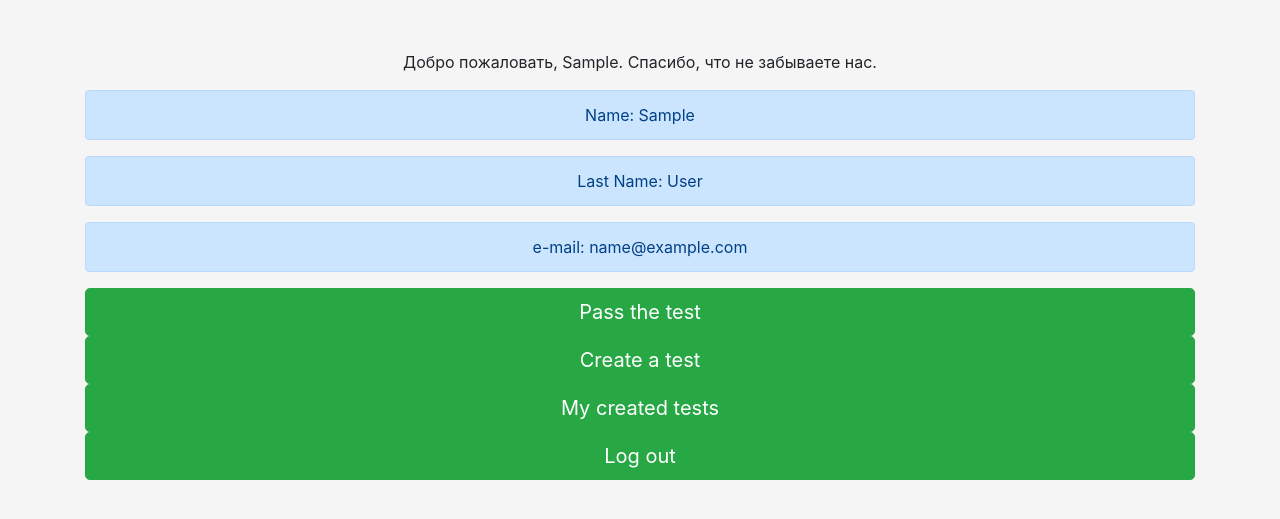
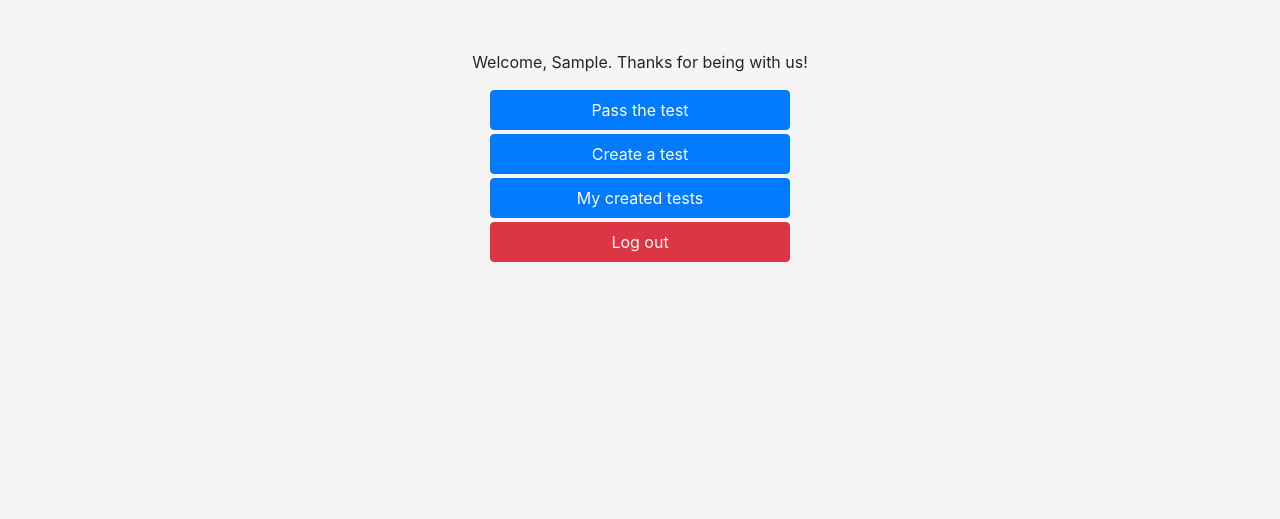
Before and after one commit to lyf2000/AdaptTest, a Django app: page /profile/ in a window 1280 px wide. Shown: the top 519 px of the page. Run offline with Django 3.2, Linux system fonts and the light colour scheme; the visitor is signed in with stand-in values (Sample User, id 1); some libraries are stand-ins or nearby versions.

Commit message:
изменения во фронте

```diff
--- a/AdaptTestProject/startpage/static/startpage/css/profile.css
+++ b/AdaptTestProject/startpage/static/startpage/css/profile.css
@@ -1,3 +1,8 @@
+
+.profile-btn{
+  height: 40px;
+  width: 300px;
+}
 
 body {
   background-color: #f5f5f5;
--- a/AdaptTestProject/startpage/templates/startpage/created_questions.html
+++ b/AdaptTestProject/startpage/templates/startpage/created_questions.html
@@ -19,7 +19,7 @@
 		<div class="question">
 			<div class="card mt-5">
 				<div class="card-body">
-					<h3>Question №1</h3>
+					<h3>Question №{{ forloop.counter }}</h3>
 					<div class="elementofquest">
 					  <div>
 					    <h5>Text of question</h5>
--- a/AdaptTestProject/startpage/templates/startpage/profile.html
+++ b/AdaptTestProject/startpage/templates/startpage/profile.html
@@ -12,43 +12,35 @@
 
 		<div class="container">
 			{% if user.is_authenticated %}
-			  <p>Добро пожаловать, {{ user.first_name }}. Спасибо, что не забываете нас.</p>
+			  <p>Welcome, {{ user.first_name }}. Thanks for being with us!</p>
 			{% else %}
 			  <p>Добро пожаловать, незнакомец. Кто вы?</p>
 			{% endif %}
-			<div class="alert alert-primary" role="alert">
-			  Name: {{request.user.first_name}}
+
+
+			<div class="row-center mt-1">
+				<a href="{% url 'tests' %}">
+                    <button type="button" class="btn btn-primary profile-btn" >Pass the test</button>
+				</a>
 			</div>
-
-			<div class="alert alert-primary" role="alert">
-			  Last Name: {{request.user.last_name}}
+			<div class="row-center mt-1">
+				<a href="{% url 'create_test1' %}">
+                    <button type="button" class="btn btn-primary profile-btn">Create a test</button>
+				</a>
+			</div>
+			<div class="row-center mt-1">
+				<a href="{% url 'my_created_tests' %}">
+                    <button type="button" class="btn btn-primary profile-btn">My created tests</button>
+				</a>
+			</div>
+			<div class="row-center mt-1">
+				<a href="{% url 'logout' %}">
+                    <button type="button" class="btn btn-danger profile-btn">Log out</button>
+				</a>
 			</div>
 
 
-			<div class="alert alert-primary" role="alert">
-			  e-mail: {{request.user.email}}
-			</div>
 
-			<div class="row-center">
-				<a href="{% url 'tests' %}">
-					<button type="button" class="btn btn-success btn-lg btn-block">Pass the test</button>
-				</a>
-			</div>
-			<div class="row-center">
-				<a href="{% url 'create_test1' %}">
-					<button type="button" class="btn btn-success btn-lg btn-block">Create a test</button>
-				</a>
-			</div>
-			<div class="row-center">
-				<a href="{% url 'my_created_tests' %}">
-					<button type="button" class="btn btn-success btn-lg btn-block">My created tests</button>
-				</a>
-			</div>
-			<div class="row-center">
-				<a href="{% url 'logout' %}">
-					<button type="button" class="btn btn-success btn-lg btn-block">Log out</button>
-				</a>
-			</div>
 
 		</div>
 	</body>
--- a/AdaptTestProject/startpage/templates/startpage/test_creation_first.html
+++ b/AdaptTestProject/startpage/templates/startpage/test_creation_first.html
@@ -13,7 +13,7 @@
 
 		<form method="POST" action="">
         {% csrf_token %}
-		<h3>Write name of the test and count of question</h3>
+		<h3>Write the name of the test and number of the questions </h3>
 
             <div class="form-group">
 		        <label for="exampleInputEmail1">Test name</label>
@@ -21,7 +21,7 @@
 		    </div>
 
 		    <div class="form-group">
-		        <label for="exampleInputPassword1">Count of questions</label>
+		        <label for="exampleInputPassword1">Number of the questions</label>
 		        {{ form.questions_number }}
 		    </div>
 
--- a/AdaptTestProject/startpage/views.py
+++ b/AdaptTestProject/startpage/views.py
@@ -90,6 +90,7 @@ def test_created_successfully(request, testid):
 	args['created_questions_number'] = Question.objects.all().filter(test_id=test.id).count()
 	return render(request, 'startpage/test_created_successfully.html', args)
 
+@login_required(login_url='/')
 def my_created_tests(request):
 	user = request.user
 	tests = Test.objects.all().filter(user_creator=user)
@@ -109,6 +110,7 @@ def my_created_tests(request):
 	print('CREATED_questions_number', created_questions_number)
 	return render(request, 'startpage/my_created_tests.html', args)
 
+@login_required(login_url='/')
 def created_questions(request, testid):
 	args = {}
 	args['test'] = Test.objects.get(id=testid)
@@ -116,12 +118,14 @@ def created_questions(request, testid):
 	args['questions'] = question
 	return render(request, 'startpage/created_questions.html', args)
 
+@login_required(login_url='/')
 def tests_page(request):
 	tests = Test.objects.all()
 	content = {}
 	content['tests'] =  tests
 	return render(request, 'startpage/tests_page.html', content)
 
+@login_required(login_url='/')
 def all_my_attempts(request, testid):
 	test = Test.objects.get(id=testid)
 	mytests = MyTest.objects.all().filter(test_id = test.id)
@@ -130,6 +134,7 @@ def all_my_attempts(request, testid):
 	content['mytests'] = mytests
 	return render(request, 'startpage/all_my_attempts.html', content)
 
+@login_required(login_url='/')
 def test_result(request, testid, mytestid):
 
 	mytest = MyTest.objects.get(id=mytestid)
@@ -183,20 +188,37 @@ def question1(request):
 
 
 def login(request):
-	args = {}
-	args.update(csrf(request))
-	if request.POST:
-		username = request.POST.get('username', '')
-		password = request.POST.get('password', '')
-		user = auth.authenticate(username=username, password=password)
-		if user is not None:
-			auth.login(request, user)
-			return redirect('/profile')
+	if request.user.is_authenticated:
+		return render(request,'startpage/profile.html')
+	else:
+		args = {}
+		args.update(csrf(request))
+		if request.POST:
+			username = request.POST.get('username', '')
+			password = request.POST.get('password', '')
+			user = auth.authenticate(username=username, password=password)
+			if user is not None:
+				auth.login(request, user)
+				return redirect('/profile')
+			else:
+				args['login_error'] = "User is not found"
+				return render_to_response('startpage/index.html', args)
 		else:
-			args['login_error'] = "User is not found"
 			return render_to_response('startpage/index.html', args)
-	else:
-		return render_to_response('startpage/index.html', args)
+	# args = {}
+	# args.update(csrf(request))
+	# if request.POST:
+	# 	username = request.POST.get('username', '')
+	# 	password = request.POST.get('password', '')
+	# 	user = auth.authenticate(username=username, password=password)
+	# 	if user is not None:
+	# 		auth.login(request, user)
+	# 		return redirect('/profile')
+	# 	else:
+	# 		args['login_error'] = "User is not found"
+	# 		return render_to_response('startpage/index.html', args)
+	# else:
+	# 	return render_to_response('startpage/index.html', args)
 
 def logout(request):
 	auth.logout(request)
@@ -243,8 +265,8 @@ def start_test_page(request, testid):
 	# global MT
 	# MT = MyTest(test=MY_LAST_TEST.test, user=user.id)
 
-
-	return render(request, 'startpage/start_test.html', {'testid':testid})
+	test = Test.objects.get(id=testid)
+	return render(request, 'startpage/start_test.html', {'test':test})
 
 
 def question (request, testid, questionid=12):
```
Also changed, not shown: AdaptTestProject/startpage/templates/startpage/start_test.html (+5 -6 lines).
